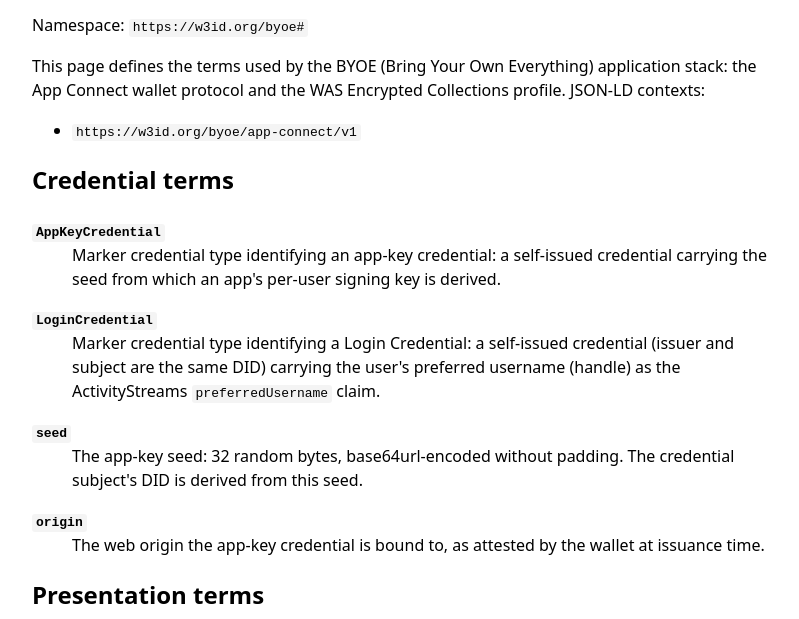
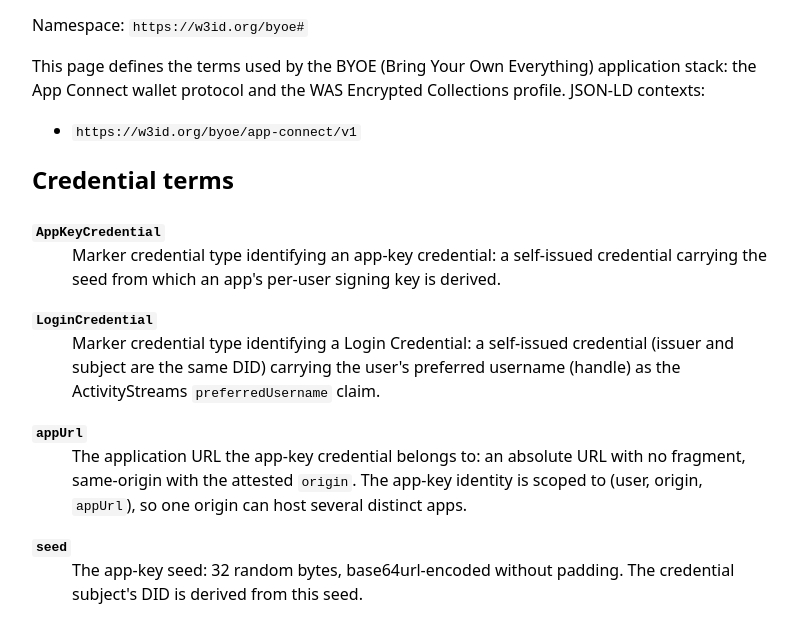
Before and after one commit to interop-alliance/byoe-context, a website built with Vite: page index.html in a window 1280 px wide. Shown: the part 170-789 px from the top of the page, without its empty margins (240-1039 px from the left). Built offline with nearby package versions, Linux system fonts and the light colour scheme.

Commit message:
Add the appUrl term to CONTEXT_V1 and the vocab page.
Signed-off-by: Dmitri Zagidulin <dzagidulin@gmail.com>

```diff
--- a/index.html
+++ b/index.html
@@ -55,6 +55,12 @@
       self-issued credential (issuer and subject are the same DID) carrying
       the user's preferred username (handle) as the ActivityStreams
       <code>preferredUsername</code> claim.</dd>
+    <dt id="appUrl"><code>appUrl</code></dt>
+    <dd>The application URL the app-key credential belongs to: an absolute
+      URL with no fragment, same-origin with the attested
+      <code>origin</code>. The app-key identity is scoped to
+      (user, origin, <code>appUrl</code>), so one origin can host several
+      distinct apps.</dd>
     <dt id="seed"><code>seed</code></dt>
     <dd>The app-key seed: 32 random bytes, base64url-encoded without
       padding. The credential subject's DID is derived from this seed.</dd>
--- a/src/context.ts
+++ b/src/context.ts
@@ -5,6 +5,7 @@ export const CONTEXT_V1 = {
     type: '@type',
     AppKeyCredential: 'https://w3id.org/byoe#AppKeyCredential',
     LoginCredential: 'https://w3id.org/byoe#LoginCredential',
+    appUrl: 'https://w3id.org/byoe#appUrl',
     seed: 'https://w3id.org/byoe#seed',
     origin: 'https://w3id.org/byoe#origin',
     preferredUsername:
```
Also changed, not shown: .github/workflows/publish.yml, CHANGELOG.md, 1 other file.
